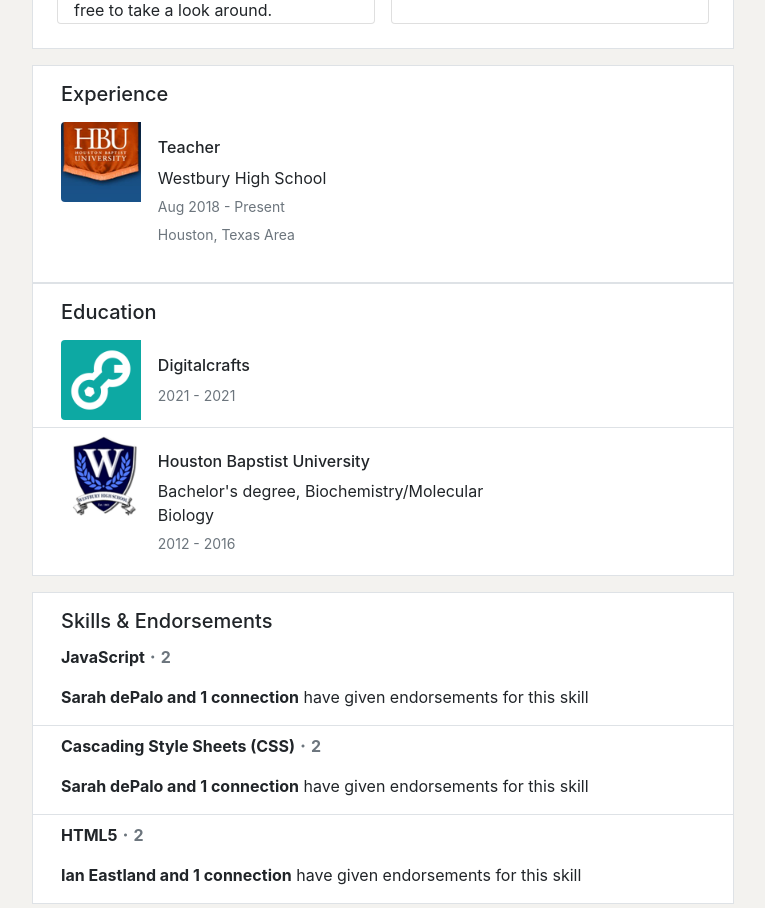
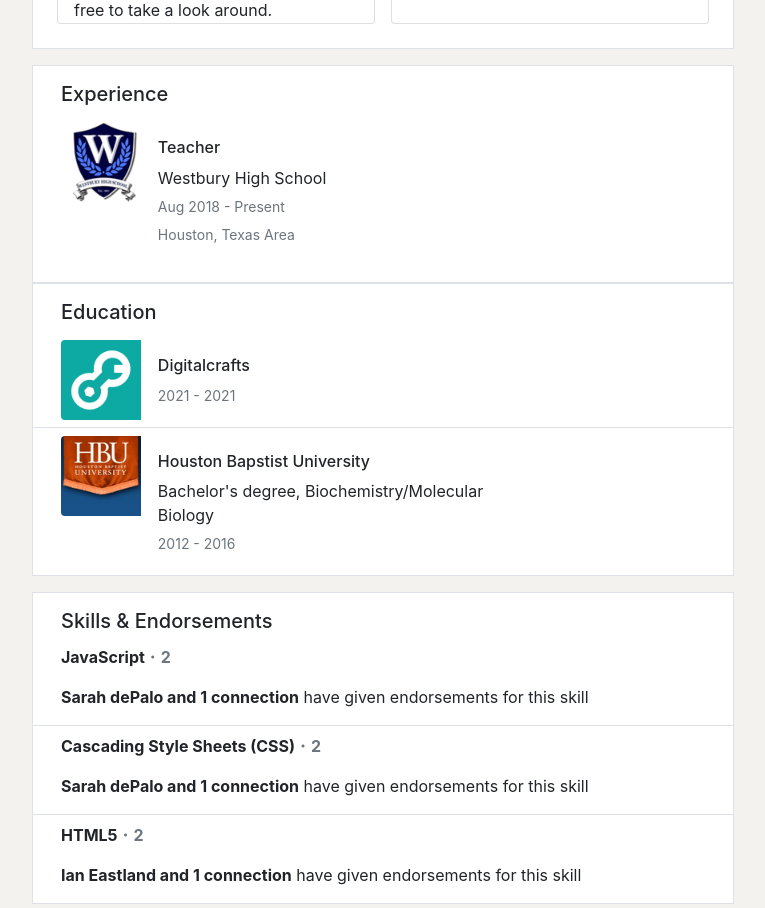
Before and after one commit to lopezg3000/linkedin-app, a React (Create React App) app: page / in a window 1280 px wide. Shown: the part 1260-2168 px from the top of the page, without its empty margins (128-893 px from the left). Built offline with nearby package versions, Linux system fonts and the light colour scheme.

Commit message:
Thumbnail for education and experience in correct order

```diff
--- a/src/components/education-experience/Experience.jsx
+++ b/src/components/education-experience/Experience.jsx
@@ -1,6 +1,6 @@
 import React from 'react';
 import CardHorizontal from '../common/CardHorizontal';
-import HoustonBaptistUniversityThumbnail from '../../assets/houstonBaptistUniversityThumbnail.png'
+import WestburyThumbnail from '../../assets/westburyThumbnail.png'
 
 const Experience = () => {
     return (
@@ -14,7 +14,7 @@ const Experience = () => {
             <div className='row w-75 bg-white border border-top-0 border-1 pb-3'>
                 <div className="col-9">
                     <CardHorizontal
-                        imagePath={HoustonBaptistUniversityThumbnail}
+                        imagePath={WestburyThumbnail}
                         cardTitle='Teacher'
                         darkCardText='Westbury High School'
                         firstLightCardText='Aug 2018 - Present'
--- a/src/components/education-experience/education.jsx
+++ b/src/components/education-experience/education.jsx
@@ -1,6 +1,6 @@
 import React from 'react';
 import CardHorizontal from '../common/CardHorizontal';
-import WestburyThumbnail from '../../assets/westburyThumbnail.png'
+import HoustonBaptistUniversityThumbnail from '../../assets/houstonBaptistUniversityThumbnail.png'
 import DigitalcraftsThumbnail from '../../assets/digitalcraftsThumbnail.png'
 
 const Education = () => {
@@ -25,7 +25,7 @@ const Education = () => {
             <div className='row w-75 bg-white border border-top-0 border-1'>
                 <div className="col-9">
                     <CardHorizontal
-                        imagePath={WestburyThumbnail}
+                        imagePath={HoustonBaptistUniversityThumbnail}
                         cardTitle='Houston Bapstist University'
                         darkCardText="Bachelor's degree, Biochemistry/Molecular Biology"
                         firstLightCardText='2012 - 2016'
```
